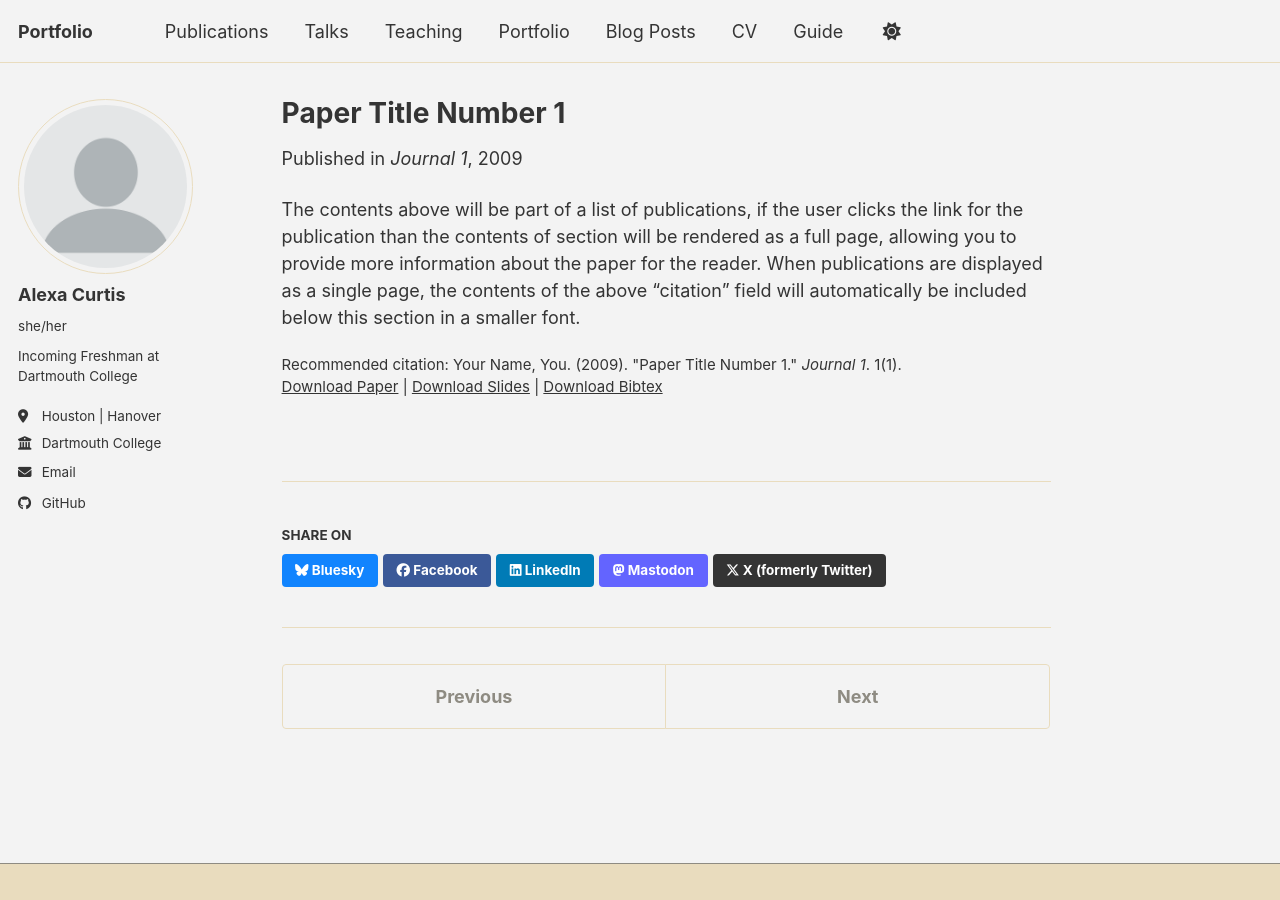
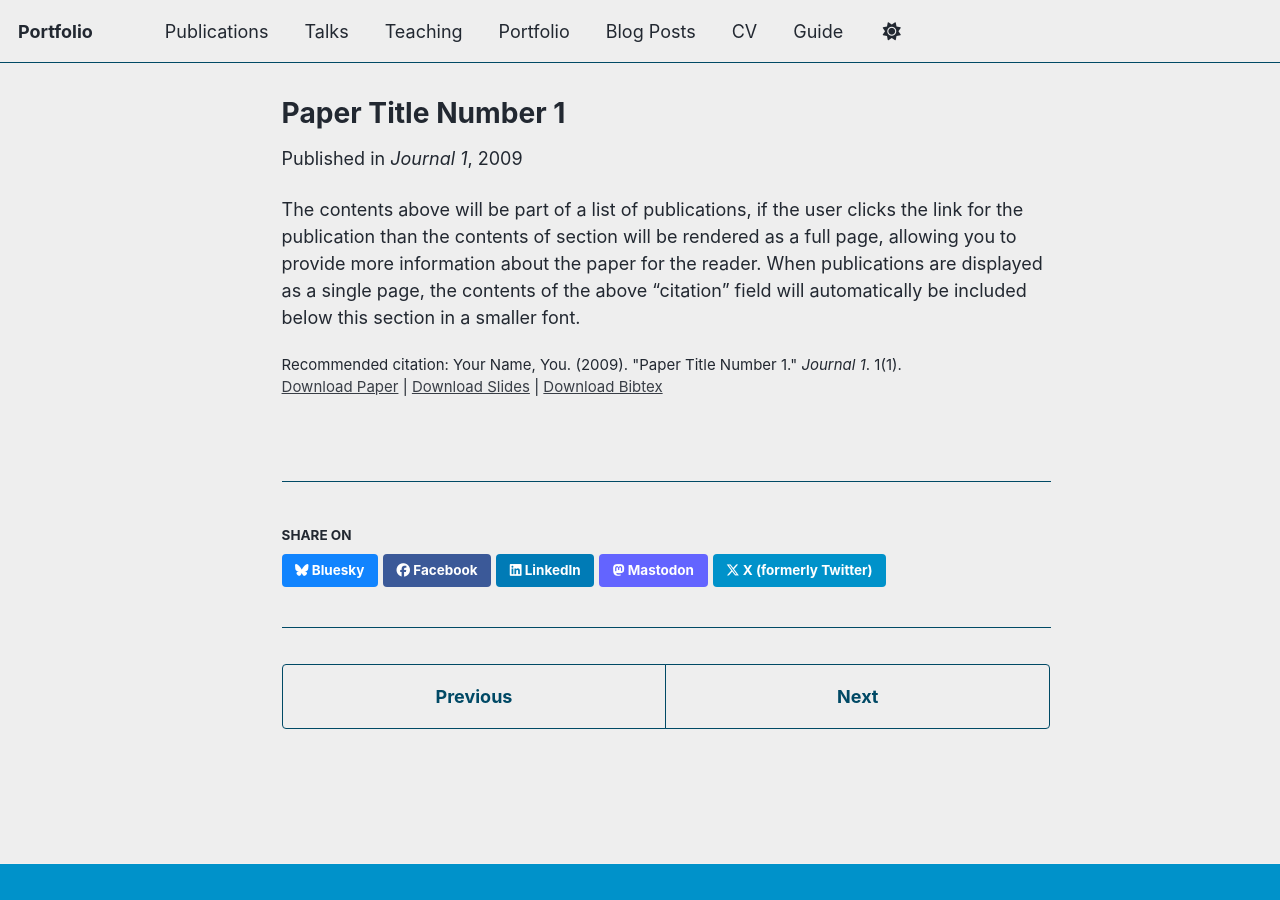
Before and after one commit to alexaycurtis/alexaycurtis.github.io, a Jekyll site: the page built from _publications/2009-10-01-paper-title-number-1.md, in a window 1280 px wide. Built offline with Jekyll 4.4.1, drawn with Linux system fonts in a browser that asks for light colours; a style sheet for code colours, icons or effects is not loaded.

Commit message:
Update _config.yml

```diff
--- a/_config.yml
+++ b/_config.yml
@@ -8,7 +8,7 @@
 
 # Basic Site Settings
 locale                   : "en-US"
-site_theme               : "dirt" # The available themes options are "default", "air", "sunrise", "mint", "dirt" and "contrast"
+site_theme               : "air" # The available themes options are "default", "air", "sunrise", "mint", "dirt" and "contrast"
 title                    : "Portfolio"
 title_separator          : "-"
 name                     : &name "Alexa Curtis"
@@ -270,7 +270,7 @@
       type: publications
     values:
       layout: single
-      author_profile: true
+      author_profile: false
       share: true
       comments: true
   # _portfolio
```
